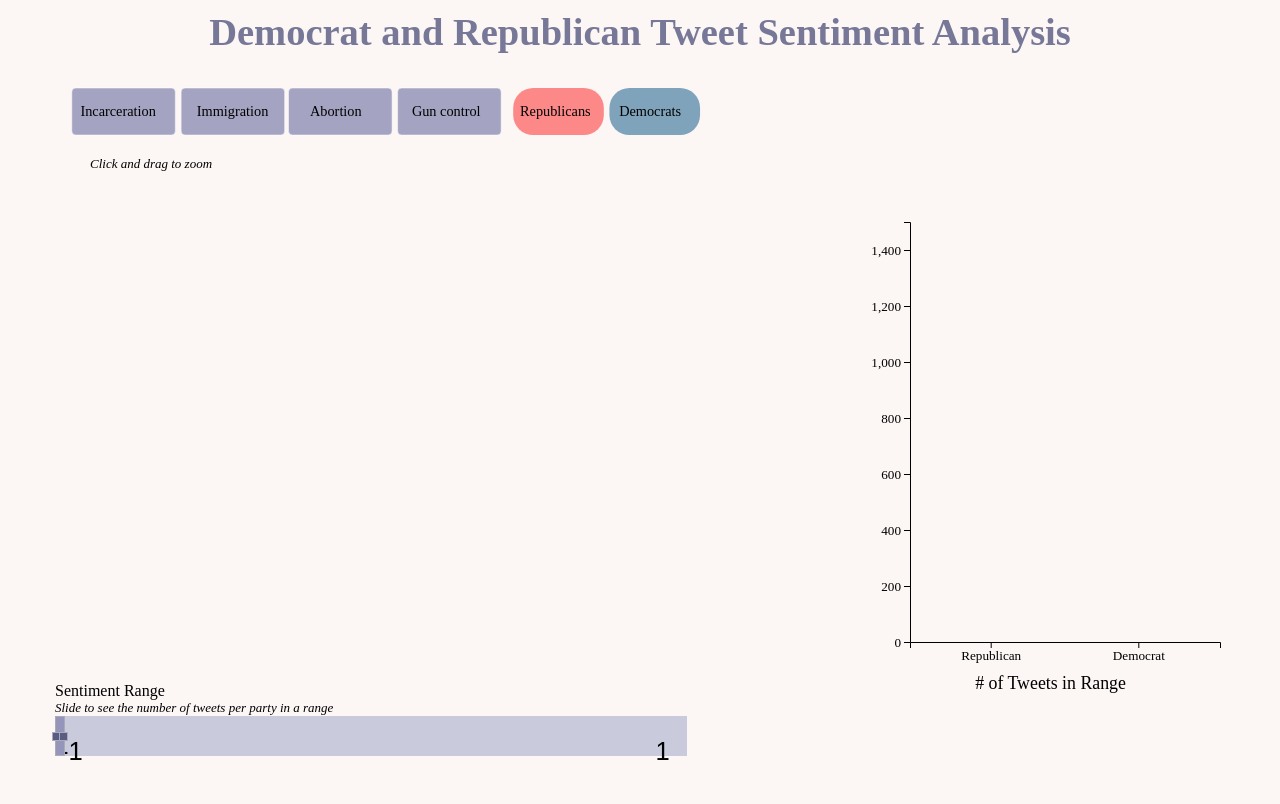
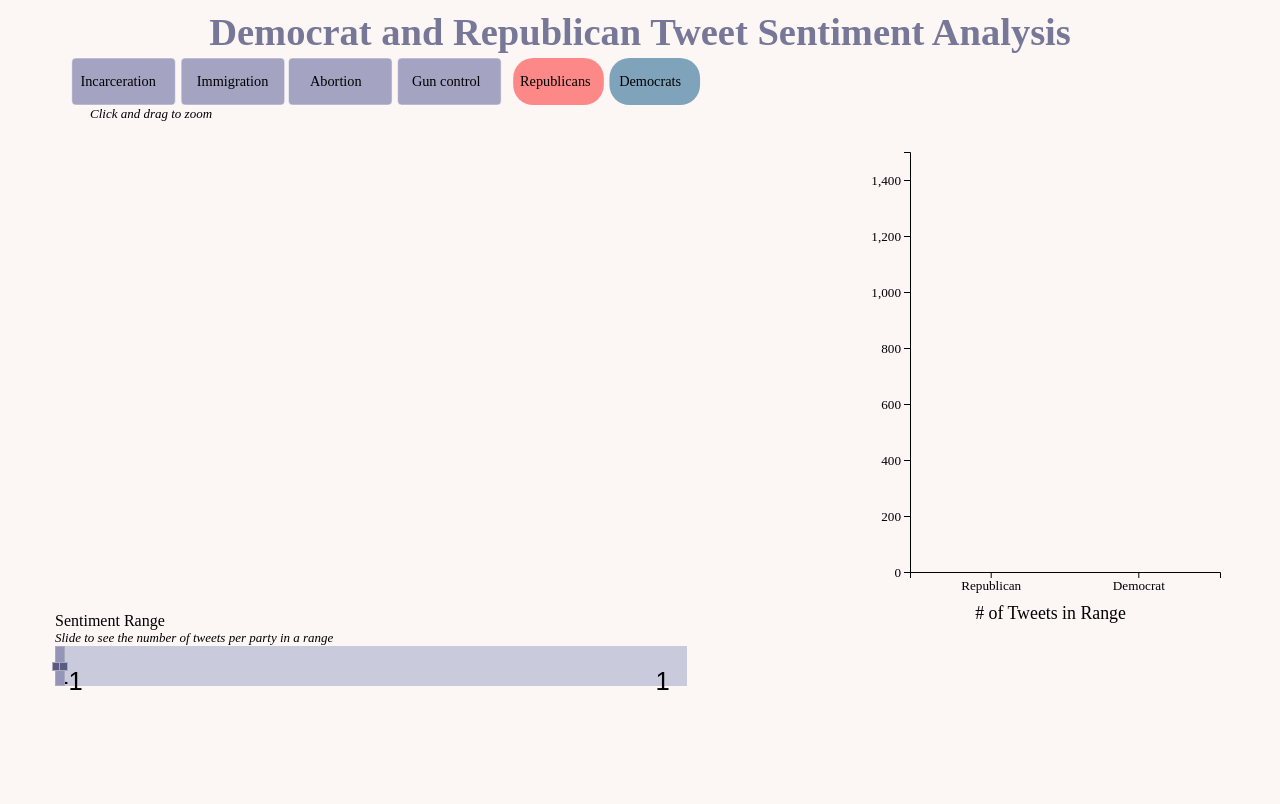
Before and after one commit to kikichan513/gop-vs-dems-tweets, a PHP site: page /home.html in a window 1280 px wide. After the commit the page ends 690 px from the top, so only its background shows below. Run offline with PHP 8.4, Linux system fonts and the light colour scheme; some libraries are stand-ins or nearby versions.

Commit message:
click and drag to zoom

```diff
--- a/d3-tip.js
+++ b/d3-tip.js
@@ -85,6 +85,7 @@
           return d.Tweet == curr.Tweet;
         })
       .attr("r", 4)
+      .on("mouseout", null)
       .style("fill", function(d) { return resetColour(d.Party);} );
     return tip
   }
--- a/home.html
+++ b/home.html
@@ -103,7 +103,7 @@
     .attr("class", "d3-tip")
     .offset([-10, 0])
     .html(function(d) {
-      return "@" + d["Handle"] + " " + d["Tweet"] + "<br/> Sentiment: " + xValue(d) + "";
+      return "<font color=\"#c5e3ed\">@" + d["Handle"] + "<font color=\"white\"><br><br>" + d["Tweet"] + "<br/><br/> <i>Sentiment: " + xValue(d) + "</i>";
     });
 graphSVG.call(tooltip);
 
@@ -180,6 +180,7 @@
 var brush = d3.brush();
 var idleTimeout;
 var idleDelay = 350;
+var graphTitle = null;
 /*
 ########################################
 #                                      #
@@ -287,7 +288,7 @@
      }
   });
 
-  graphSVG.append("text")
+  graphTitle = graphSVG.append("text")
     .attr("class", "label graph-label")
     .attr("x", w / 1.67)
     .attr("y", h * 1.15)
@@ -296,6 +297,7 @@
     .style("font-family", "futura")
     .style("font-size", "1.7em")
     .text("Tweet Sentiment Scatterplot")
+
   dots.on('mousedown', function(){
     brush_elm = graphSVG.select(".brush").node();
     new_click_event = new Event('mousedown');
@@ -429,7 +431,8 @@
       w = dim - margin.left - margin.right,
       h = dim - margin.top - margin.bottom;
 
-  var dim = Math.min(parseInt(d3.select("#bar").style("width")), parseInt(d3.select("#bar").style("height"))),
+  barMargin = {top: w * .016, right: w * .016, bottom: w * .2, left: w * .523},
+  dim = Math.min(parseInt(d3.select("#bar").style("width")), parseInt(d3.select("#bar").style("height"))),
     barW = dim - barMargin.left - barMargin.right,
     barH = dim - barMargin.top - barMargin.bottom;
 
@@ -459,7 +462,7 @@
       .call(xAxis);
 
   graphSVG.selectAll(".x-axis-label")
-    .attr("x", w / 2)
+    .attr("x", w / 1.67)
     .attr("y", h / 13);
 
   graphSVG.select(".yaxis")
@@ -468,6 +471,10 @@
   graphSVG.selectAll(".y-axis-label")
     .attr("x", w /2.5 * -1)
     .attr("y", -30);
+
+  graphTitle
+    .attr("x", w / 1.67)
+    .attr("y", h * 1.15);
 
   xAxis.ticks(w / 80);
   graphSVG.selectAll('.dot')
--- a/style.css
+++ b/style.css
@@ -71,7 +71,10 @@
 
 #buttoncontainer{
   width: 700px;
+  margin-bottom: -20px;
+  margin-top: -30px;
   margin-left:20px;
+
 }
 
 #slider-container{
@@ -152,6 +155,7 @@
   font-family: futura;
   font-size:13px;
   font-style: italic;
+  margin-top: -20px;
 
 }
 #range-label {
```
